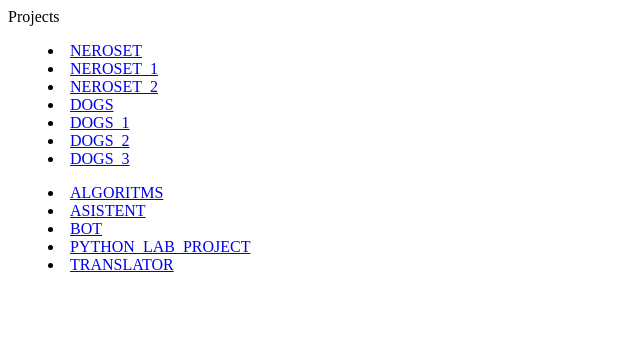
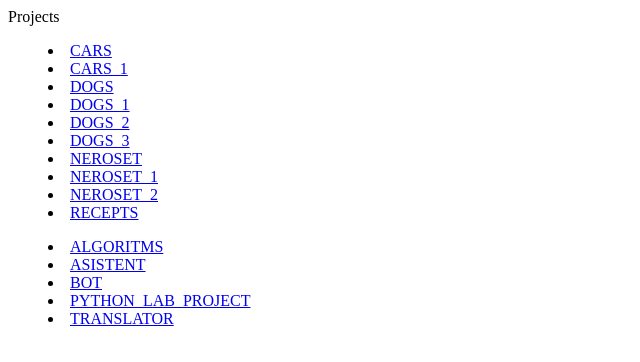
Before and after one commit to viktar99999/rezume, a plain HTML site: page Rezume/index.html in a window 1280 px wide. Shown: the whole page, without its empty margins (0-640 px from the left). Drawn offline with Linux system fonts and the light colour scheme.

Commit message:
upgrade index_html

```diff
--- a/Rezume/index.html
+++ b/Rezume/index.html
@@ -9,13 +9,16 @@
         <header></header>
         <nav><class="top-menu">
             <menu>
-            <li><a href="neroset.html">NEROSET</a></li>
-            <li><a href="neroset_1.html">NEROSET_1</a></li>
-            <li><a href="neroset_2.html">NEROSET_2</a></li>
+                        <li><a href="cars.html">CARS</a></li>
+            <li><a href="cars_1.html">CARS_1</a></li>
             <li><a href="dogs.html">DOGS</a></li>
             <li><a href="dogs_1.html">DOGS_1</a></li>
             <li><a href="dogs_2.html">DOGS_2</a></li>
             <li><a href="dogs_3.html">DOGS_3</a></li>
+            <li><a href="neroset.html">NEROSET</a></li>
+            <li><a href="neroset_1.html">NEROSET_1</a></li>
+            <li><a href="neroset_2.html">NEROSET_2</a></li>
+            <li><a href="recepts.html">RECEPTS</a></li>
             </menu>
             <menu>
             <li><a href="algoritms.html">ALGORITMS</a></li>
```
